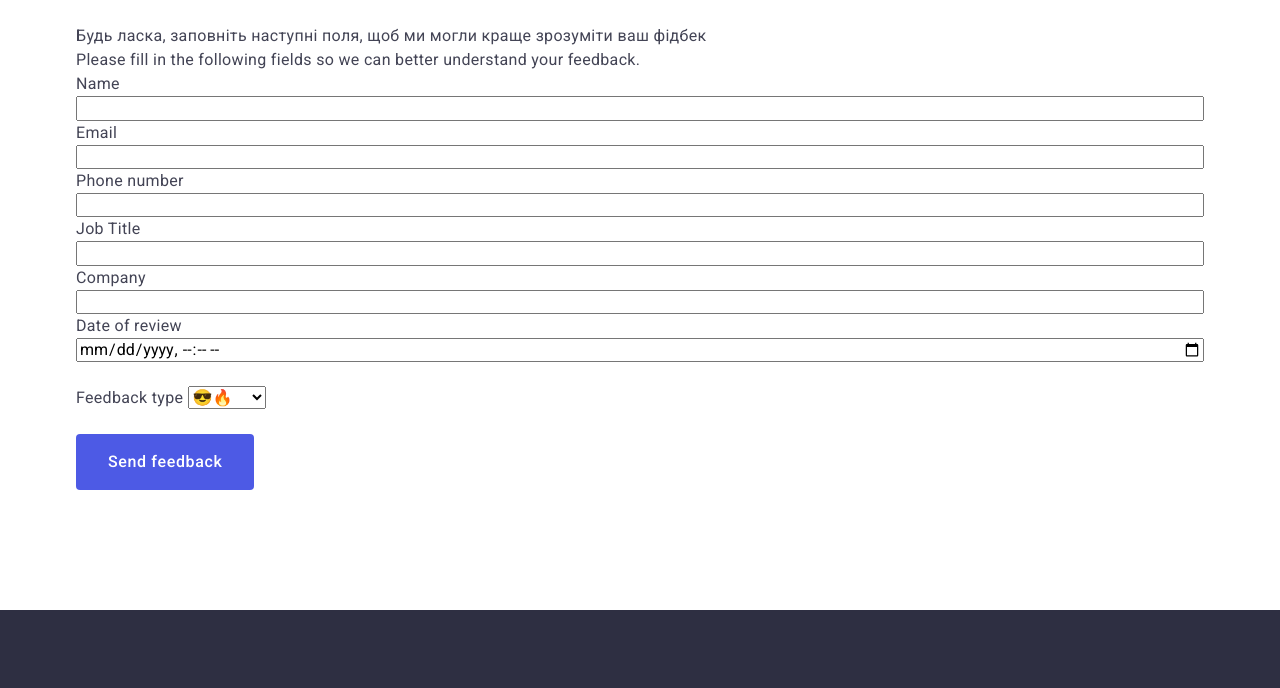
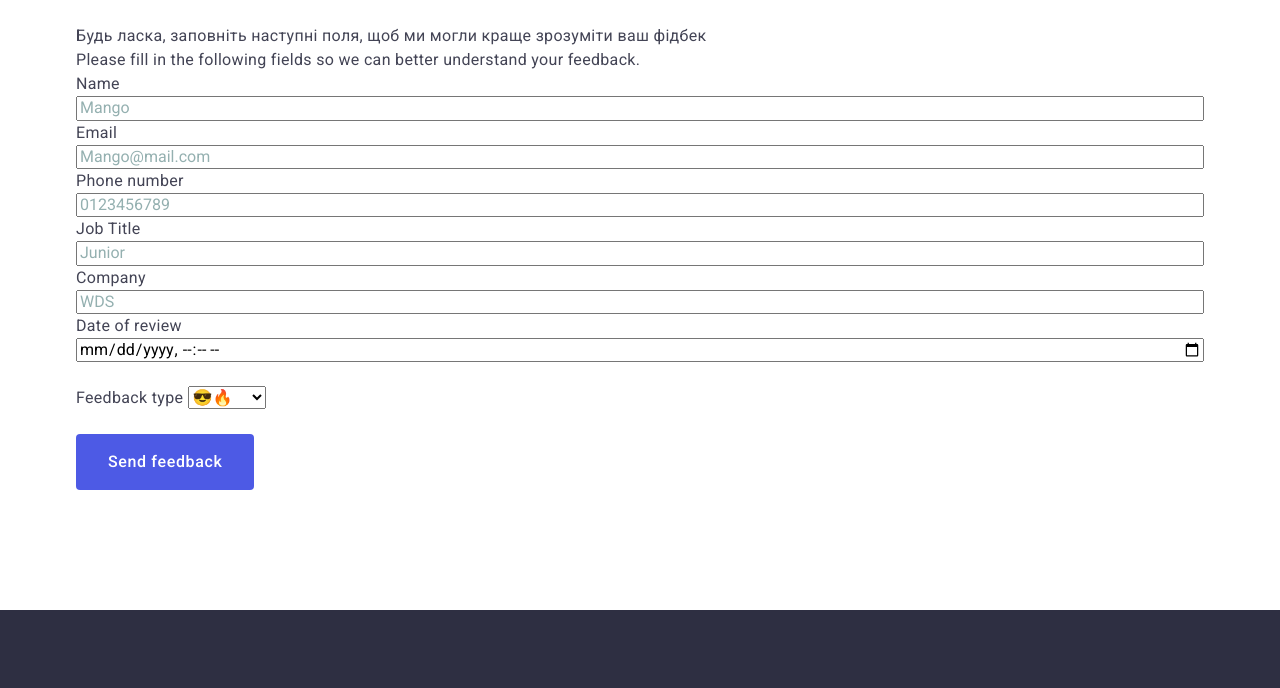
Before and after one commit to A-Novychenko/webstudio-2, a plain HTML site: page feedback.html in a window 1280 px wide. Shown: the part 1022-1710 px from the top of the page. Drawn offline with nearby package versions, Linux system fonts and the light colour scheme.

Commit message:
add placeholders

```diff
--- a/css/feedback.css
+++ b/css/feedback.css
@@ -17,3 +17,7 @@
   display: flex;
   flex-direction: column;
 }
+
+.reviewer-box input::placeholder {
+  color: rgb(148, 176, 176);
+}
--- a/feedback.html
+++ b/feedback.html
@@ -208,19 +208,20 @@
                             </p>
 
                             <label for="reviewer-name">Name</label>
-                            <input type="text" name="reviewer-name" id="reviewer-name" />
+                            <input type="text" name="reviewer-name" id="reviewer-name" placeholder="Mango" />
 
                             <label for="reviewer-email">Email</label>
-                            <input type="email" name="reviewer-email" id="reviewer-email" />
+                            <input type="email" name="reviewer-email" id="reviewer-email"
+                                placeholder="Mango@mail.com" />
 
                             <label for="reviewer-phone">Phone number</label>
-                            <input type="tel" name="reviewer-phone" id="reviewer-phone" />
+                            <input type="tel" name="reviewer-phone" id="reviewer-phone" placeholder="0123456789" />
 
                             <label for="reviewer-job-title">Job Title</label>
-                            <input type="text" name="reviewer-job-title" id="reviewer-job-title" />
+                            <input type="text" name="reviewer-job-title" id="reviewer-job-title" placeholder="Junior" />
 
                             <label for="reviewer-company">Company</label>
-                            <input type="text" name="reviewer-company" id="reviewer-company" />
+                            <input type="text" name="reviewer-company" id="reviewer-company" placeholder="WDS" />
 
                             <label for="reviewer-date">Date of review</label>
                             <input type="datetime-local" name="reviewer-date" id="reviewer-date" />
```
